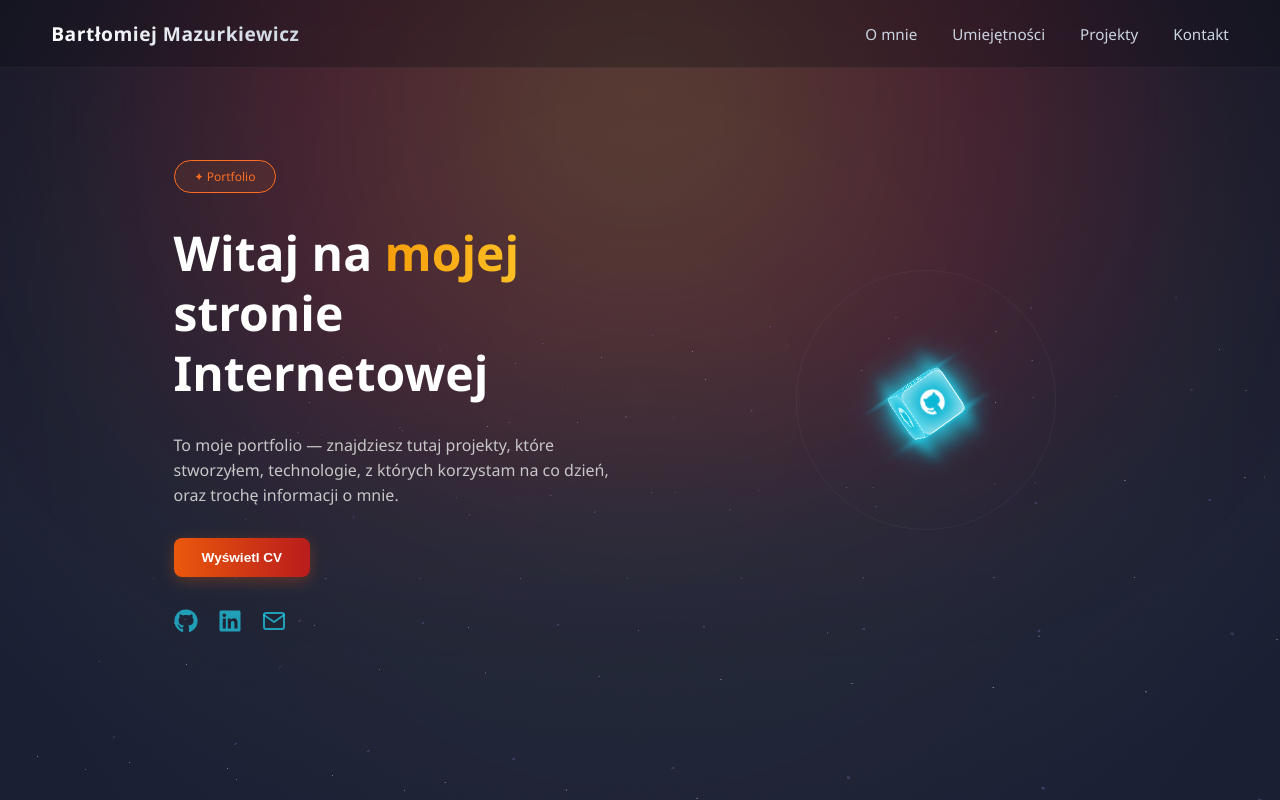
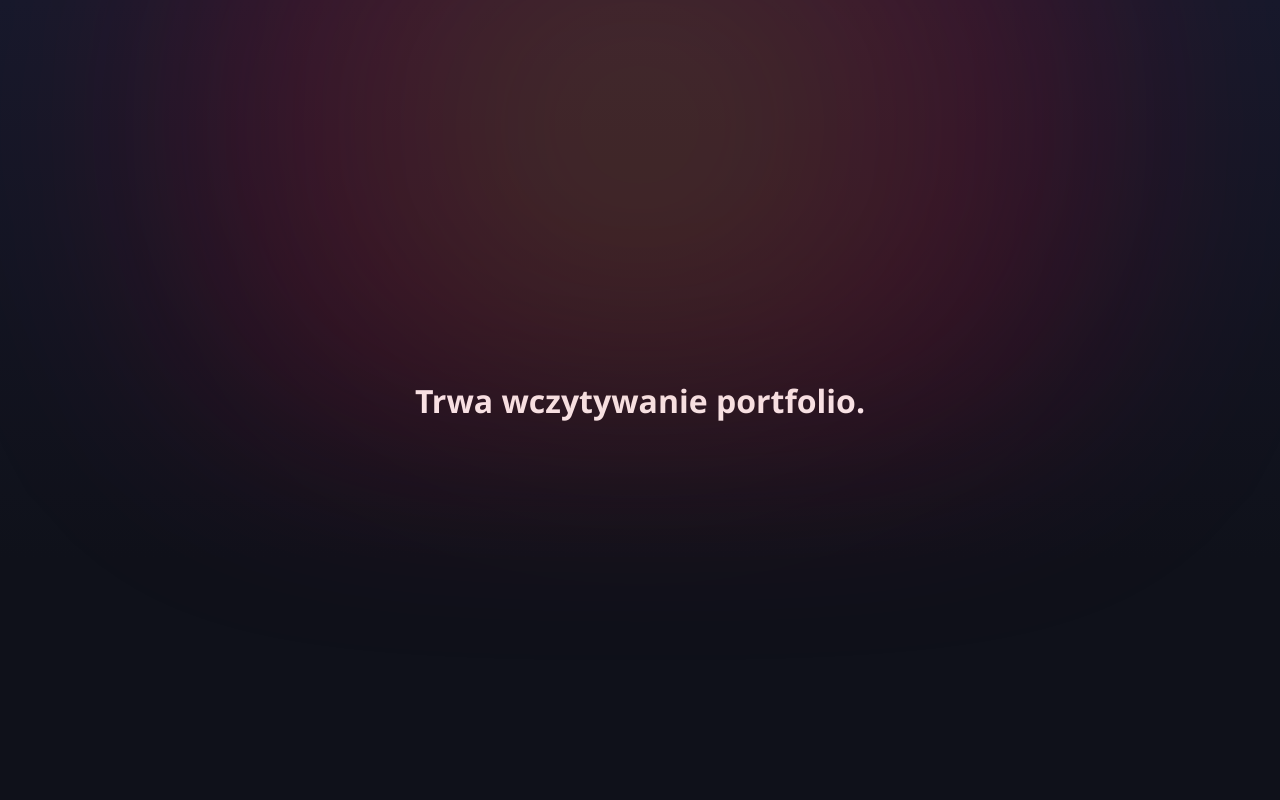
Before and after one commit to mazurek321/portfolio, a React (Vite) app: page /#/ in a window 1280 px wide. Shown: the top 800 px of the page. Built offline with nearby package versions, Linux system fonts and the light colour scheme.

Commit message:
Portfolio update

```diff
--- a/src/App.jsx
+++ b/src/App.jsx
@@ -16,7 +16,7 @@ function App() {
   return (
     <>
         {/* {loading && <WelcomeLoader/>} */}
-        {/* <WelcomeLoader/> */}
+        <WelcomeLoader/>
 
         <Navbar/>
         <main>
--- a/src/components/Navbar/Navbar.css
+++ b/src/components/Navbar/Navbar.css
@@ -10,7 +10,7 @@ nav.navbar {
     color: #fefefe;
     background: rgba(15, 15, 20, 0.3);
     border-bottom: 1px solid rgba(255, 255, 255, 0.05);
-    z-index: 999;
+    z-index: 900;
     backdrop-filter: blur(12px);
     -webkit-backdrop-filter: blur(12px);
     box-sizing: border-box;
--- a/src/components/WelcomeLoader/WelcomeLoader.css
+++ b/src/components/WelcomeLoader/WelcomeLoader.css
@@ -5,7 +5,7 @@
   left: 0;
   width: 100%;
   height: 100%;
-  z-index: 100;
+  z-index: 999;
   display: flex;
   align-items: center;
   justify-content: center;
```
